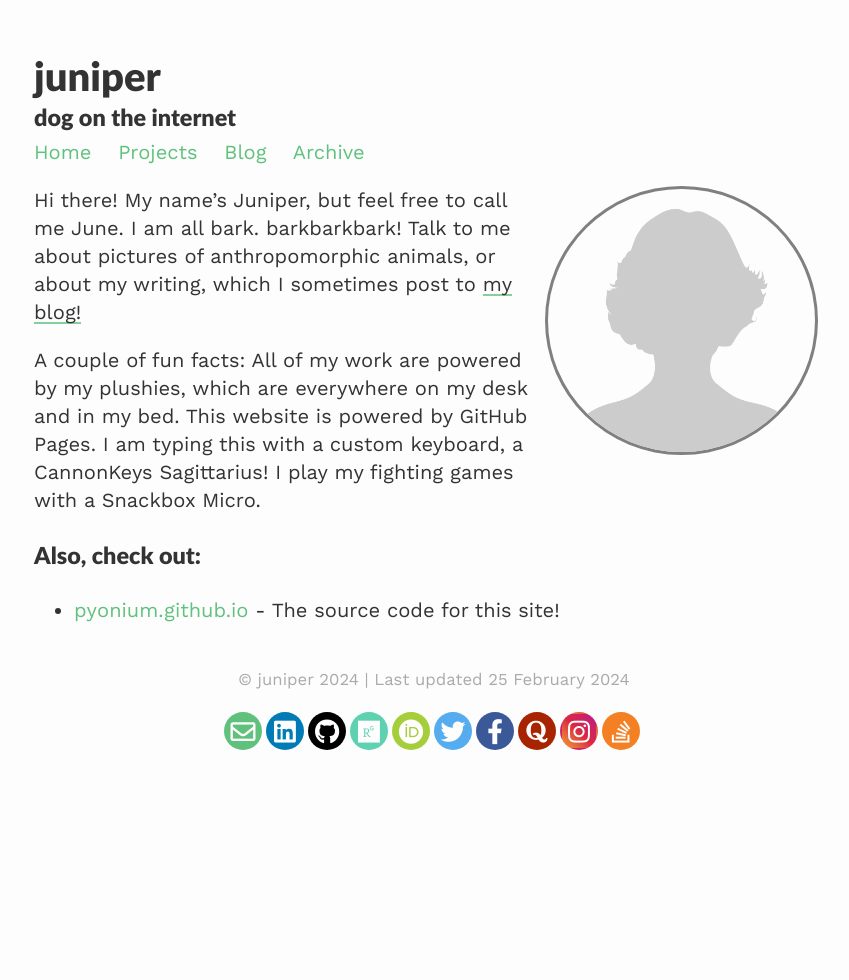
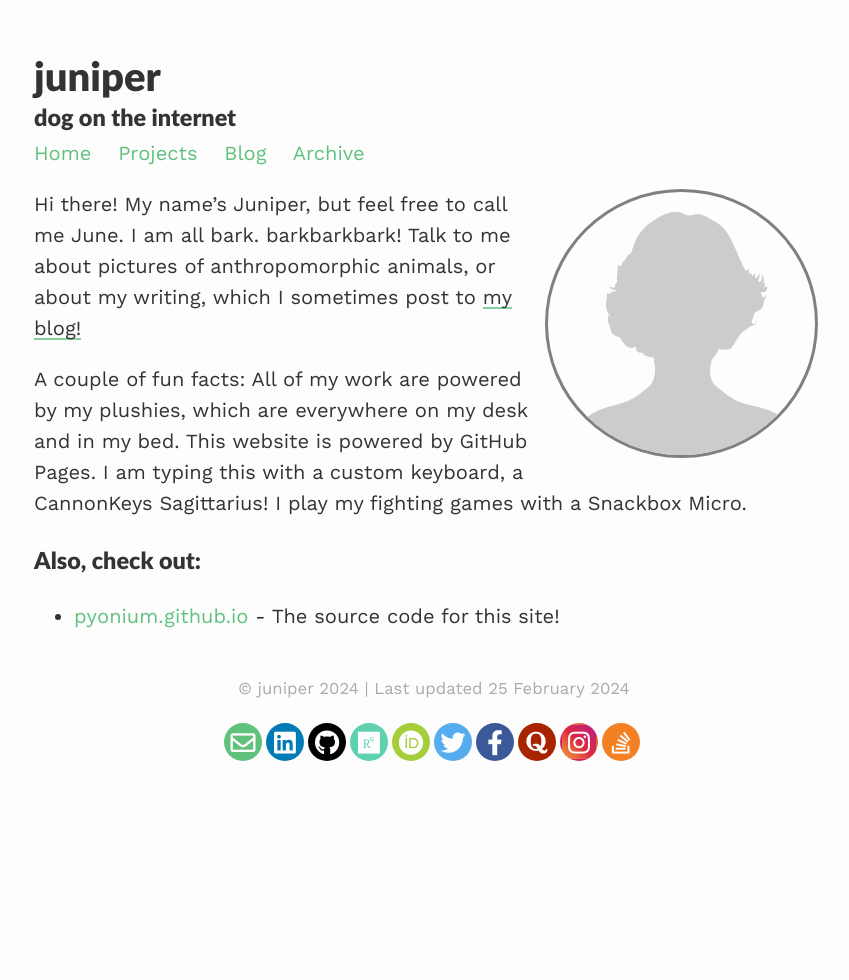
Before and after one commit to pyonium/pyonium.github.io, a Jekyll site: the page built from index.md, in a window 1280 px wide. Shown: the whole page, without its empty margins (206-1055 px from the left). Built offline with Jekyll 4.4.1, drawn with Linux system fonts in a browser that asks for light colours; nearby versions of some CDN libraries.

Commit message:
Update variables.scss

```diff
--- a/assets/css/_sass/variables.scss
+++ b/assets/css/_sass/variables.scss
@@ -2,7 +2,7 @@ $base-font-family: 'Work Sans', sans-serif;
 $base-font-size:   20px;
 $base-font-weight: 400;
 $small-font-size:  $base-font-size * 0.875;
-$base-line-height: 1.4;
+$base-line-height: 1.55;
 
 $spacing-unit:     30px;
 $light-gray: gray;
```
